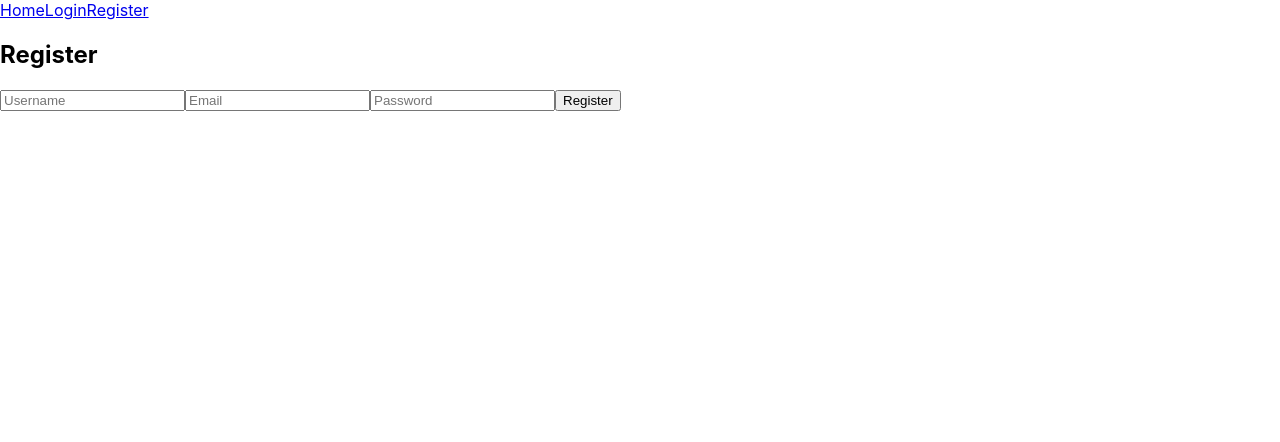
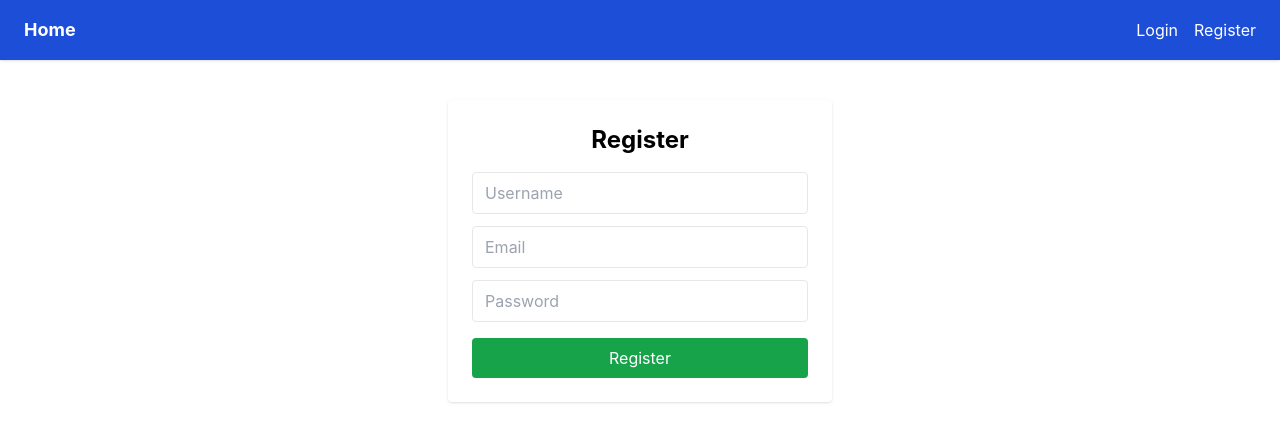
Before and after one commit to jakubzlotek/Blog-frontend, a React (Create React App) app: page /register in a window 1280 px wide. Shown: the top 442 px of the page. Built offline with nearby package versions, Linux system fonts and the light colour scheme.

Commit message:
added tailwind

```diff
--- /dev/null
+++ b/postcss.config.js
@@ -0,0 +1,6 @@
+module.exports = {
+  plugins: {
+    tailwindcss: {},
+    autoprefixer: {},
+  }
+}
--- a/src/App.css
+++ b/src/App.css
@@ -1,3 +1,6 @@
+@tailwind base;
+@tailwind components;
+@tailwind utilities;
 .App {
   text-align: center;
 }
--- a/src/components/Login.js
+++ b/src/components/Login.js
@@ -10,11 +10,30 @@ function Login({ onLogin }) {
   };
 
   return (
-    <form onSubmit={handleSubmit}>
-      <h2>Login</h2>
-      <input type="email" placeholder="Email" value={email} onChange={e => setEmail(e.target.value)} required />
-      <input type="password" placeholder="Password" value={password} onChange={e => setPassword(e.target.value)} required />
-      <button type="submit">Login</button>
+    <form onSubmit={handleSubmit} className="max-w-sm mx-auto mt-10 p-6 bg-white rounded shadow">
+      <h2 className="text-2xl font-bold mb-4 text-center">Login</h2>
+      <input
+        type="email"
+        placeholder="Email"
+        value={email}
+        onChange={e => setEmail(e.target.value)}
+        required
+        className="w-full mb-3 px-3 py-2 border rounded focus:outline-none focus:ring"
+      />
+      <input
+        type="password"
+        placeholder="Password"
+        value={password}
+        onChange={e => setPassword(e.target.value)}
+        required
+        className="w-full mb-4 px-3 py-2 border rounded focus:outline-none focus:ring"
+      />
+      <button
+        type="submit"
+        className="w-full bg-blue-600 text-white py-2 rounded hover:bg-blue-700 transition"
+      >
+        Login
+      </button>
     </form>
   );
 }
--- a/src/components/Navbar.js
+++ b/src/components/Navbar.js
@@ -2,19 +2,28 @@ import React from 'react';
 
 function Navbar({ user, onLogout }) {
   return (
-    <nav>
-      <a href="/">Home</a>
-      {user ? (
-        <>
-          <a href="/profile">Profile</a>
-          <button onClick={onLogout}>Logout</button>
-        </>
-      ) : (
-        <>
-          <a href="/login">Login</a>
-          <a href="/register">Register</a>
-        </>
-      )}
+    <nav className="bg-blue-700 text-white px-6 py-4 flex justify-between items-center shadow">
+      <div className="flex items-center space-x-4">
+        <a href="/" className="font-bold text-lg hover:underline">Home</a>
+        {user && (
+          <a href="/profile" className="hover:underline">Profile</a>
+        )}
+      </div>
+      <div className="flex items-center space-x-4">
+        {user ? (
+          <button
+            onClick={onLogout}
+            className="bg-white text-blue-700 px-3 py-1 rounded hover:bg-blue-100 transition"
+          >
+            Logout
+          </button>
+        ) : (
+          <>
+            <a href="/login" className="hover:underline">Login</a>
+            <a href="/register" className="hover:underline">Register</a>
+          </>
+        )}
+      </div>
     </nav>
   );
 }
--- a/src/components/Post.js
+++ b/src/components/Post.js
@@ -3,9 +3,9 @@ import React from 'react';
 function Post({ post }) {
   if (!post) return null;
   return (
-    <div>
-      <h2>{post.title}</h2>
-      <p>{post.content}</p>
+    <div className="bg-white rounded shadow p-6">
+      <h2 className="text-2xl font-bold mb-2">{post.title}</h2>
+      <p className="text-gray-700">{post.content}</p>
     </div>
   );
 }
--- a/src/components/PostList.js
+++ b/src/components/PostList.js
@@ -2,17 +2,17 @@ import React from 'react';
 
 function PostList({ posts }) {
   return (
-    <div>
-      <h2>Posts</h2>
+    <div className="space-y-6">
+      <h2 className="text-xl font-semibold mb-4">Posts</h2>
       {posts && posts.length > 0 ? (
         posts.map(post => (
-          <div key={post.id}>
-            <h3>{post.title}</h3>
-            <p>{post.content}</p>
+          <div key={post.id} className="bg-white rounded shadow p-4">
+            <h3 className="text-lg font-bold mb-2">{post.title}</h3>
+            <p className="text-gray-700">{post.content}</p>
           </div>
         ))
       ) : (
-        <p>No posts found.</p>
+        <p className="text-gray-500">No posts found.</p>
       )}
     </div>
   );
--- a/src/components/Register.js
+++ b/src/components/Register.js
@@ -11,12 +11,38 @@ function Register({ onRegister }) {
   };
 
   return (
-    <form onSubmit={handleSubmit}>
-      <h2>Register</h2>
-      <input type="text" placeholder="Username" value={username} onChange={e => setUsername(e.target.value)} required />
-      <input type="email" placeholder="Email" value={email} onChange={e => setEmail(e.target.value)} required />
-      <input type="password" placeholder="Password" value={password} onChange={e => setPassword(e.target.value)} required />
-      <button type="submit">Register</button>
+    <form onSubmit={handleSubmit} className="max-w-sm mx-auto mt-10 p-6 bg-white rounded shadow">
+      <h2 className="text-2xl font-bold mb-4 text-center">Register</h2>
+      <input
+        type="text"
+        placeholder="Username"
+        value={username}
+        onChange={e => setUsername(e.target.value)}
+        required
+        className="w-full mb-3 px-3 py-2 border rounded focus:outline-none focus:ring"
+      />
+      <input
+        type="email"
+        placeholder="Email"
+        value={email}
+        onChange={e => setEmail(e.target.value)}
+        required
+        className="w-full mb-3 px-3 py-2 border rounded focus:outline-none focus:ring"
+      />
+      <input
+        type="password"
+        placeholder="Password"
+        value={password}
+        onChange={e => setPassword(e.target.value)}
+        required
+        className="w-full mb-4 px-3 py-2 border rounded focus:outline-none focus:ring"
+      />
+      <button
+        type="submit"
+        className="w-full bg-green-600 text-white py-2 rounded hover:bg-green-700 transition"
+      >
+        Register
+      </button>
     </form>
   );
 }
--- a/src/pages/Home.js
+++ b/src/pages/Home.js
@@ -11,8 +11,8 @@ function Home() {
   }, []);
 
   return (
-    <div>
-      <h1>Blog Home</h1>
+    <div className="max-w-2xl mx-auto mt-8">
+      <h1 className="text-3xl font-bold mb-6 text-center">Blog Home</h1>
       <PostList posts={posts} />
     </div>
   );
--- a/src/pages/PostDetail.js
+++ b/src/pages/PostDetail.js
@@ -11,12 +11,12 @@ function PostDetail() {
       .then(data => setPost(data));
   }, [id]);
 
-  if (!post) return <div>Loading...</div>;
+  if (!post) return <div className="text-center mt-10">Loading...</div>;
 
   return (
-    <div>
-      <h2>{post.title}</h2>
-      <p>{post.content}</p>
+    <div className="max-w-xl mx-auto mt-10 bg-white rounded shadow p-6">
+      <h2 className="text-2xl font-bold mb-4">{post.title}</h2>
+      <p className="text-gray-700">{post.content}</p>
     </div>
   );
 }
--- a/src/pages/Profile.js
+++ b/src/pages/Profile.js
@@ -13,13 +13,13 @@ function Profile() {
       .then(data => setProfile(data));
   }, []);
 
-  if (!profile) return <div>Loading...</div>;
+  if (!profile) return <div className="text-center mt-10">Loading...</div>;
 
   return (
-    <div>
-      <h2>Profile</h2>
-      <p>Username: {profile.username}</p>
-      <p>Email: {profile.email}</p>
+    <div className="max-w-md mx-auto mt-10 bg-white rounded shadow p-6">
+      <h2 className="text-2xl font-bold mb-4">Profile</h2>
+      <p className="mb-2"><span className="font-semibold">Username:</span> {profile.username}</p>
+      <p><span className="font-semibold">Email:</span> {profile.email}</p>
     </div>
   );
 }
--- /dev/null
+++ b/tailwind.config.js
@@ -0,0 +1,8 @@
+/** @type {import('tailwindcss').Config} */
+module.exports = {
+  content: ["./src/**/*.{html,js}"],
+  theme: {
+    extend: {},
+  },
+  plugins: [],
+}
```
Also changed, not shown: package.json (+7 -0 lines), 1 other file (tests, documents, lock files or other folders).
